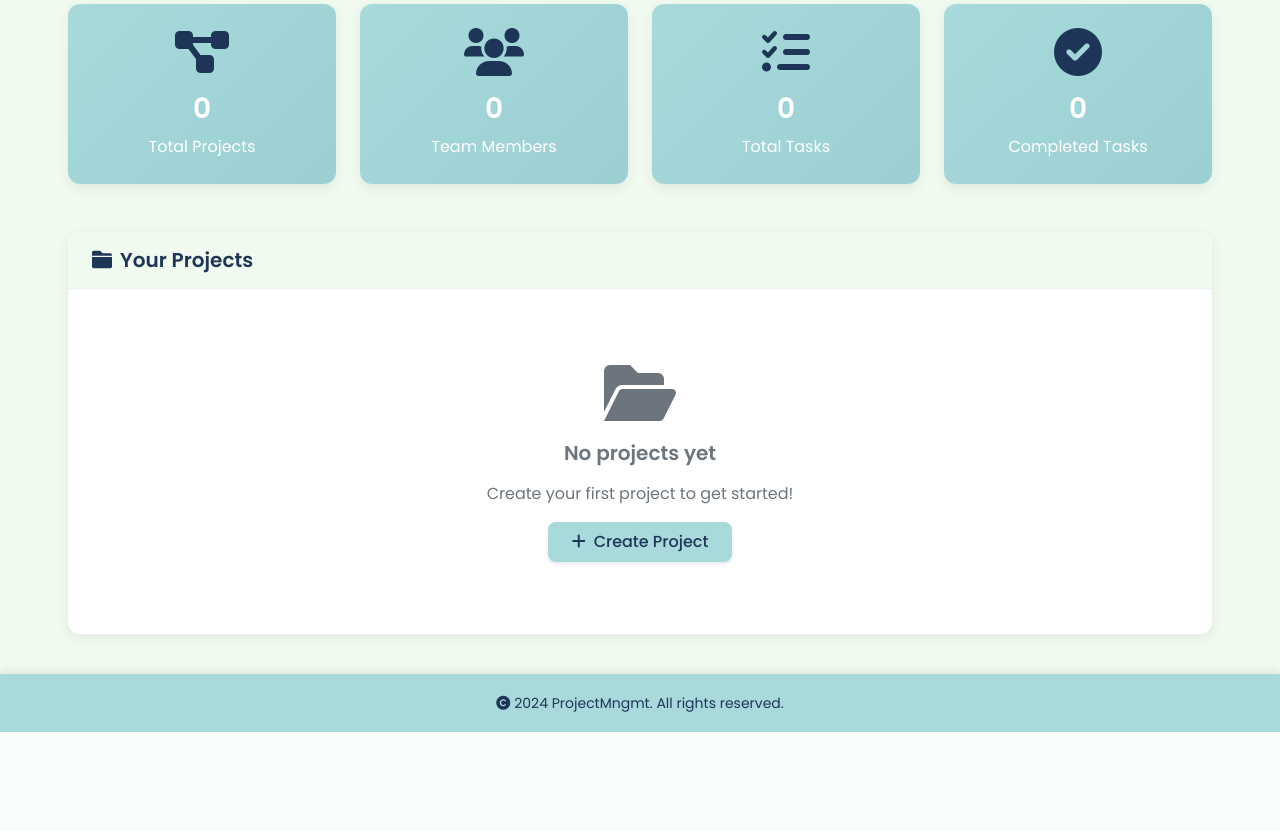
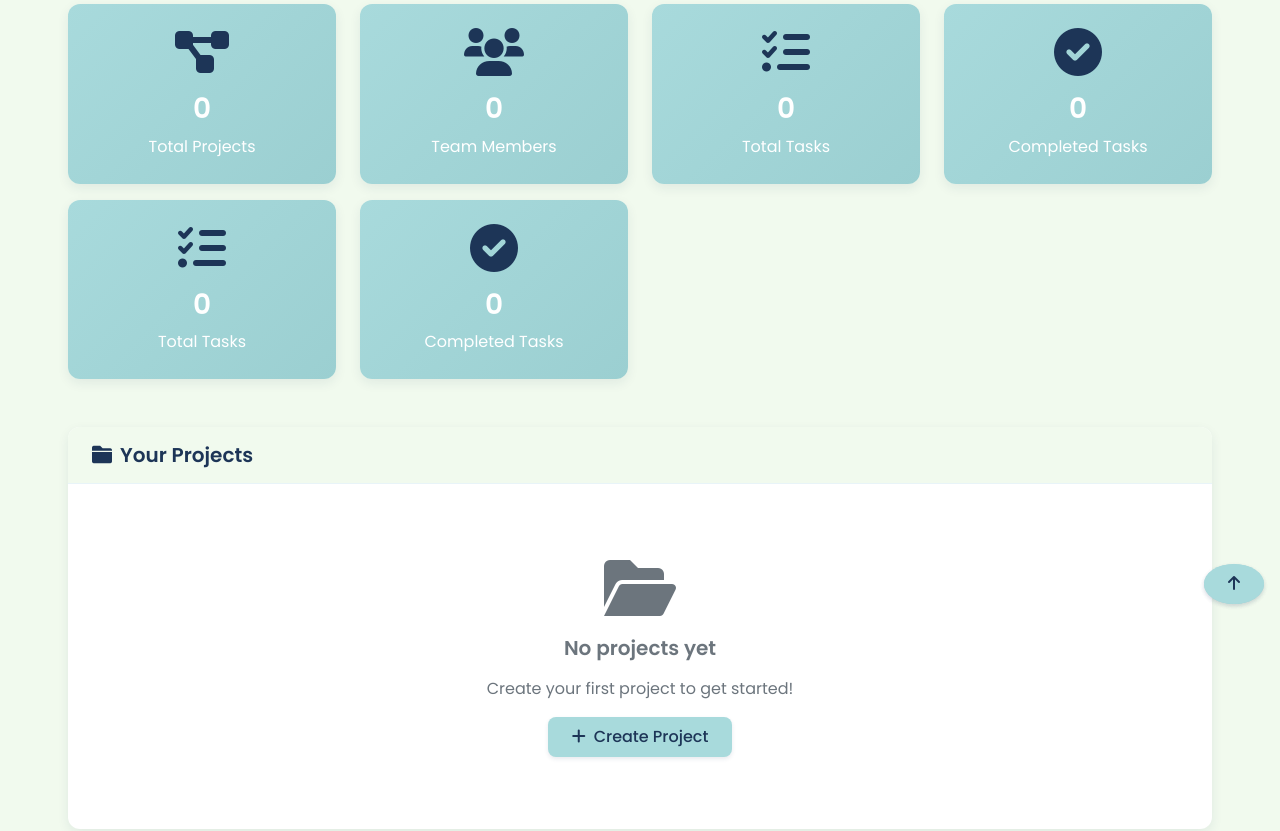
Before and after one commit to GeminalSudhanva/Proj-Management, a Flask app: page /dashboard in a window 1280 px wide. Shown: the part 180-1011 px from the top of the page. Before the commit the page ends 912 px from the top, so only its background shows below. Run offline with Flask 2, Linux system fonts and the light colour scheme; the visitor is signed in with stand-in values (Sample User, id 1); data that the repository does not hold is empty; some libraries are stand-ins or nearby versions.

Commit message:
Bugs are fixed

```diff
--- a/templates/dashboard.html
+++ b/templates/dashboard.html
@@ -51,6 +51,24 @@
             </div>
           </div>
         </div>
+        <div class="col-md-3">
+          <div class="card stats-card text-white">
+            <div class="card-body text-center">
+              <i class="fas fa-tasks fa-3x mb-3"></i>
+              <h3 class="card-title">{{ total_tasks|default(0) }}</h3>
+              <p class="card-text">Total Tasks</p>
+            </div>
+          </div>
+        </div>
+        <div class="col-md-3">
+          <div class="card stats-card text-white">
+            <div class="card-body text-center">
+              <i class="fas fa-check-circle fa-3x mb-3"></i>
+              <h3 class="card-title">{{ completed_tasks|default(0) }}</h3>
+              <p class="card-text">Completed Tasks</p>
+            </div>
+          </div>
+        </div>
       </div>
 
       <!-- Projects Section -->
@@ -69,7 +87,7 @@
                 <div class="card-body">
                   <div class="d-flex justify-content-between align-items-start mb-2">
                     <h5 class="card-title">
-                      <i class="fas fa-folder-open me-2"></i>{{ project.name }}
+                      <i class="fas fa-folder-open me-2"></i>{{ project.title }}
                     </h5>
                     <span class="badge bg-primary">Active</span>
                   </div>
--- a/templates/project.html
+++ b/templates/project.html
@@ -10,7 +10,7 @@
           <div class="d-flex justify-content-between align-items-start">
             <div>
               <h2 class="mb-2">
-                <i class="fas fa-project-diagram me-2"></i>{{ project.name }}
+                <i class="fas fa-project-diagram me-2"></i>{{ project.title }}
               </h2>
               <p class="text-muted mb-3">{{ project.description }}</p>
               {% if project.deadline %}
```
